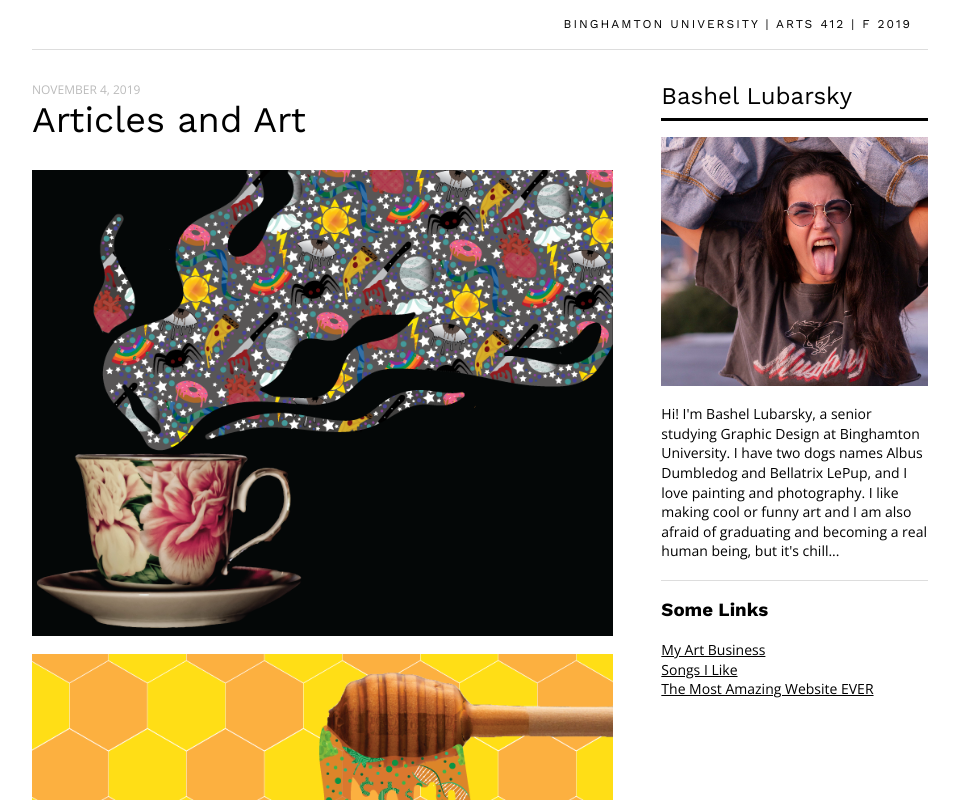
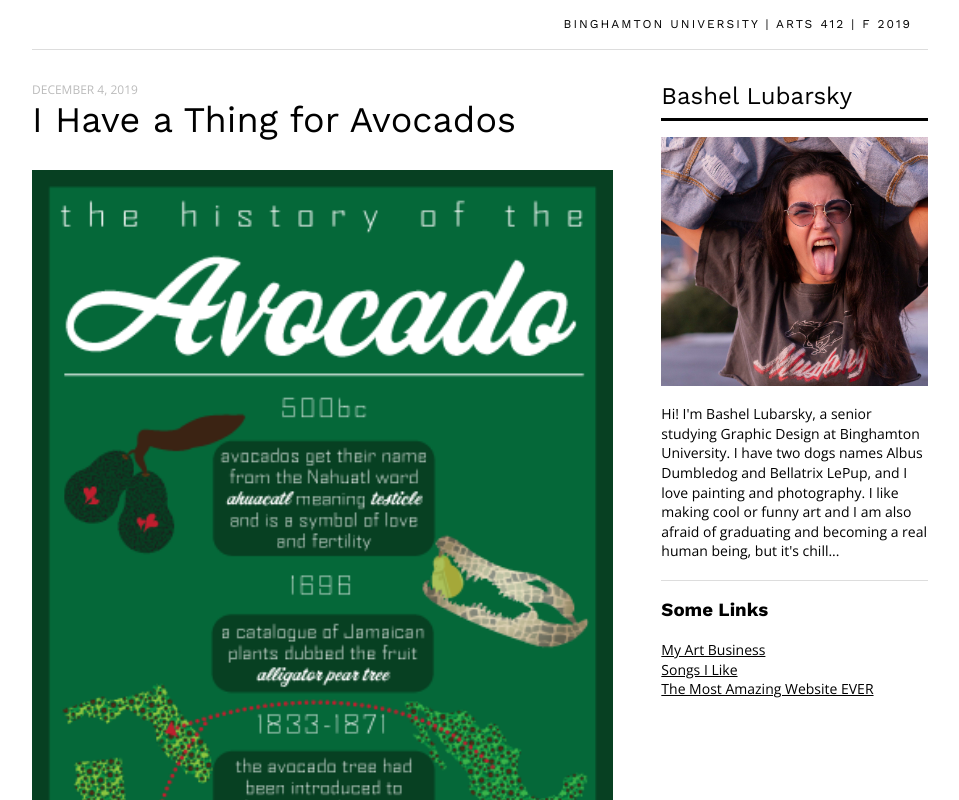
Before and after one commit to Binghamton-University-Design/web-journal-blubars1, a plain HTML site: page index.html in a window 1280 px wide. Shown: the top 800 px of the page, without its empty margins (160-1119 px from the left). Drawn offline with nearby package versions, Linux system fonts and the light colour scheme.

Commit message:
final project

```diff
--- a/index.html
+++ b/index.html
@@ -17,6 +17,15 @@
 				<h4><a href="http://binghamton-design.com/">Binghamton University | ARTS 412 | F 2019</a></h4>
 			</div>
 			<main>
+				<!-- Begin Item -->
+				<div class="item">
+					<p class="date">December 4, 2019</p>
+					<h2>I Have a Thing for Avocados</h2>
+					<p><img src="WebImages/final-project-avocado.png"></p>
+					<p>My icon project showcased avocado toast. Kevin gave me the idea to base my final project on avocados and the history of avocados. I had a lot of fun with this one, my dad even brought me a bunch of avocados to look at while I worked on this project at home. It was really fun.
+					</p>
+				</div>
+				<!-- End item -->
 				<!-- Begin Item -->
 				<div class="item">
 					<p class="date">November 4, 2019</p>
```
Also changed, not shown: WebImages/final-project-avocado.png (added).
